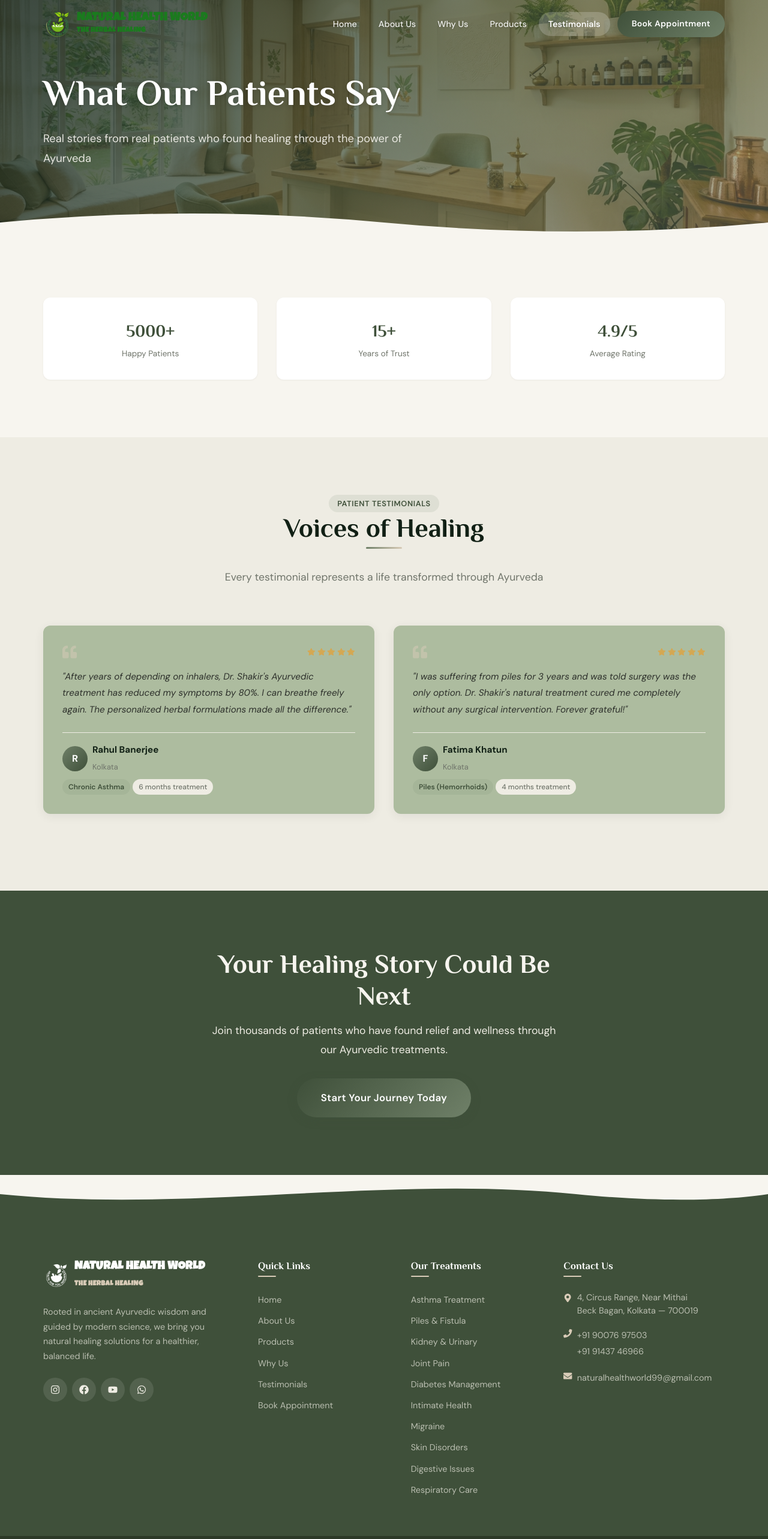
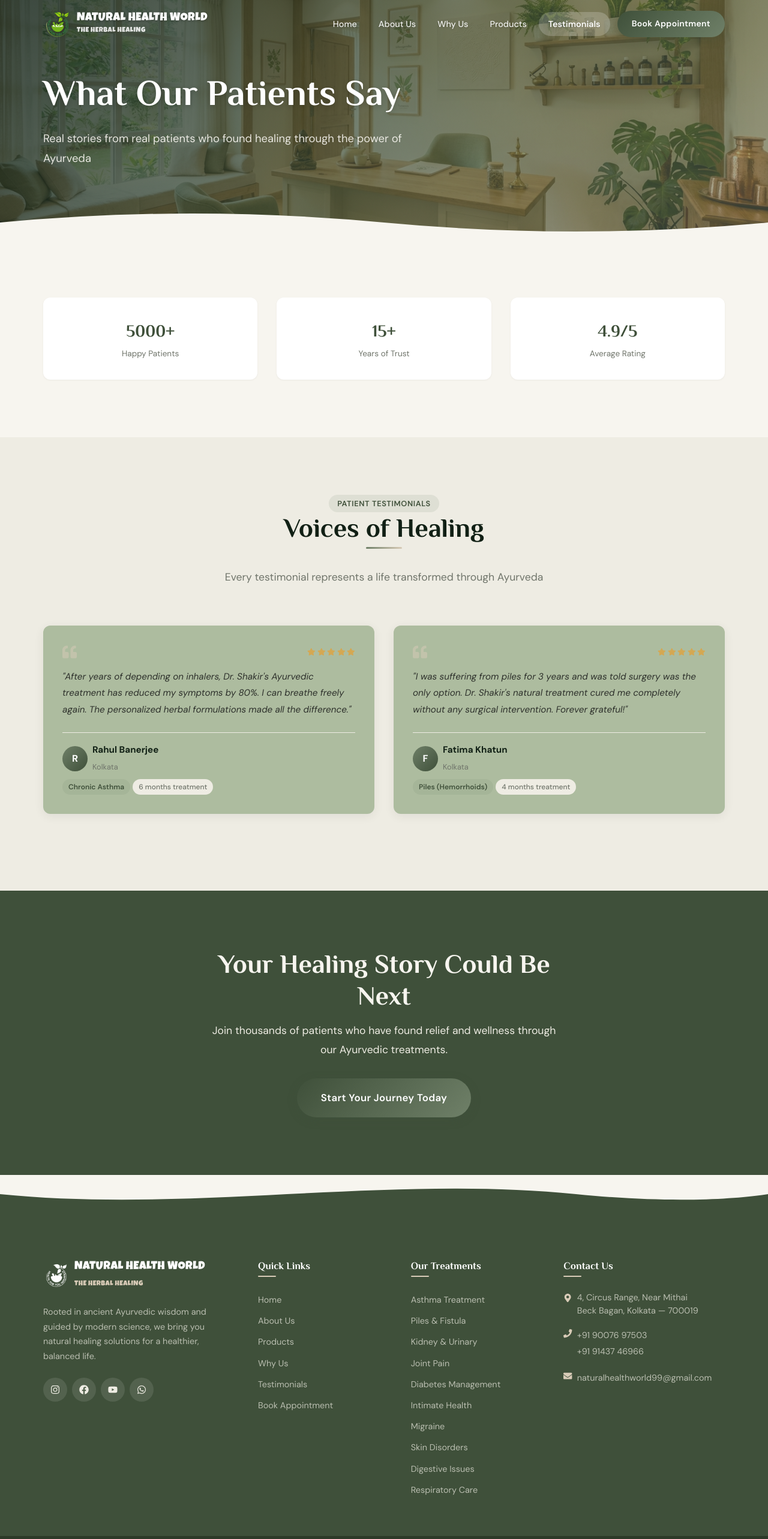
Before and after one commit to Codeaizan/Natural-Health, a React (Vite) app: page /testimonials in a window 1280 px wide. Shown: the top 2566 px of the page at 60% size. Built offline with nearby package versions, Linux system fonts and the light colour scheme.

Commit message:
Revert "style: update logo text to Luckiest Guy bold with #1B7A1E brand green"
This reverts commit 6b0697e4e1a89edb3928545d090ec6eae9524c72.

```diff
--- a/src/components/Footer.css
+++ b/src/components/Footer.css
@@ -35,7 +35,7 @@
   font-family: var(--font-brand);
   color: var(--white);
   font-size: 1.2rem;
-  font-weight: 700;
+  font-weight: 400;
   margin: 0;
   text-transform: uppercase;
   letter-spacing: 0.02em;
@@ -60,7 +60,7 @@
   color: var(--sand);
   letter-spacing: 0.04em;
   text-transform: uppercase;
-  font-weight: 700;
+  font-weight: 400;
 }
 
 .footer-desc {
--- a/src/components/Navbar.css
+++ b/src/components/Navbar.css
@@ -61,12 +61,12 @@
 
 .navbar-brand-name {
   font-family: var(--font-brand);
-  font-weight: 700;
+  font-weight: 400;
   font-size: 1.2rem;
-  color: var(--brand-green);
+  color: var(--white);
   line-height: 1.1;
   transition: color var(--transition-base);
-  text-shadow: none;
+  text-shadow: 0 1px 4px rgba(0,0,0,0.3);
   text-transform: uppercase;
   letter-spacing: 0.02em;
 }
@@ -79,10 +79,10 @@
 .navbar-brand-tagline {
   font-family: var(--font-brand);
   font-size: 0.72rem;
-  color: var(--brand-green);
+  color: rgba(255,255,255,0.85);
   letter-spacing: 0.04em;
   text-transform: uppercase;
-  font-weight: 700;
+  font-weight: 400;
   transition: color var(--transition-base);
 }
 
```
